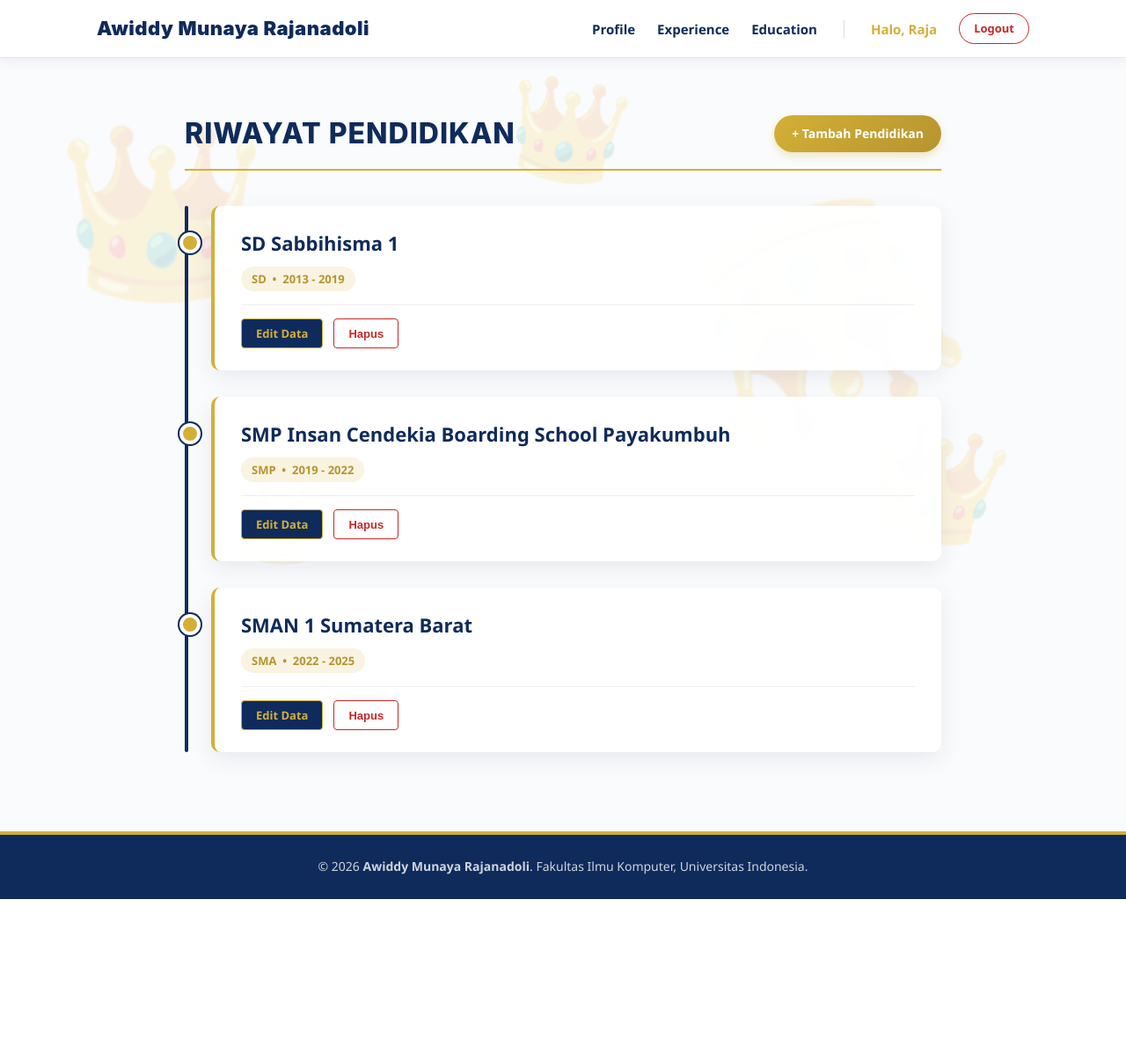
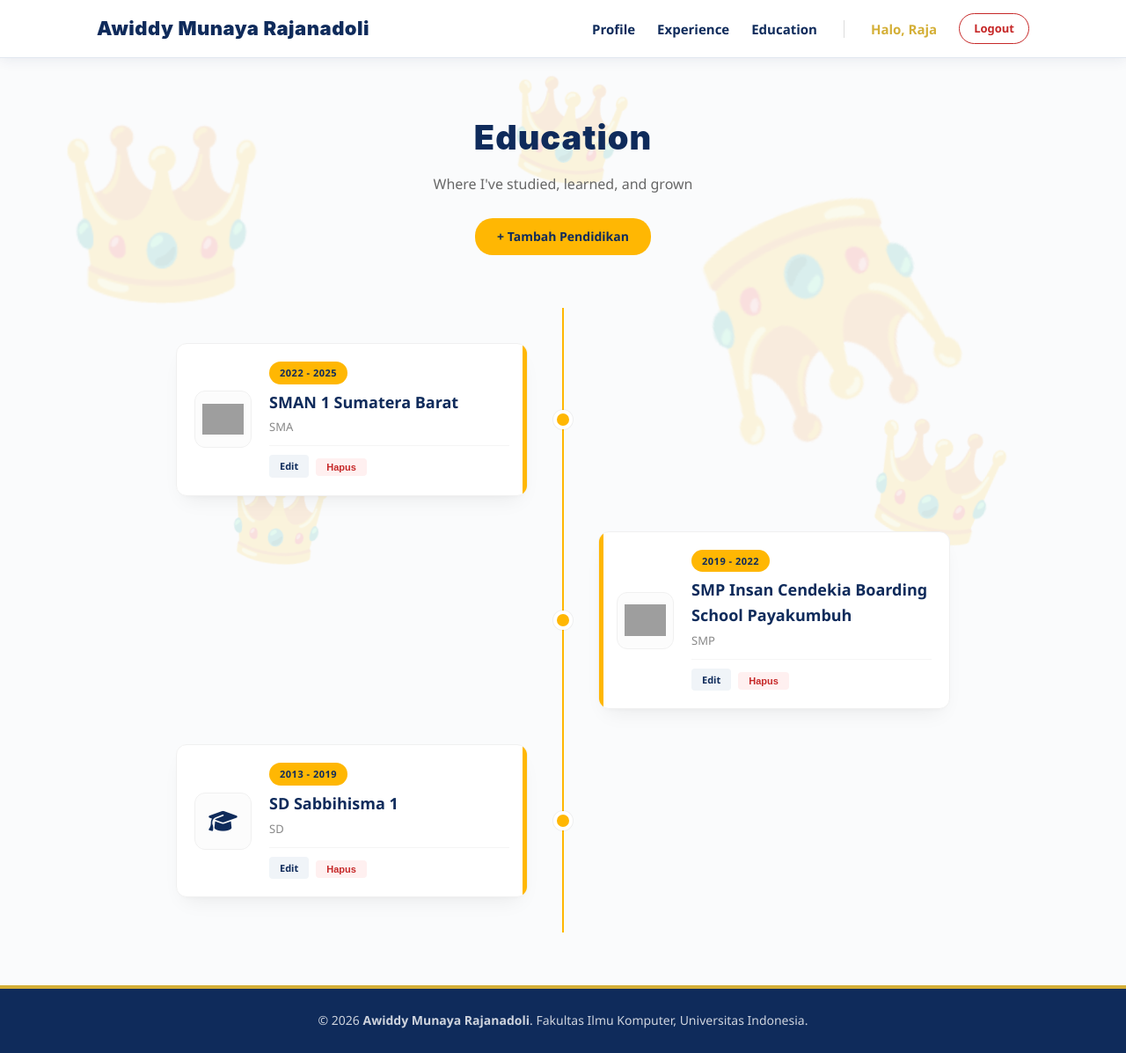
Before and after one commit to awiddymunaya/myportofolio, a Django app: page /education/ in a window 1280 px wide. Shown: the whole page at 88% size. Before the commit the page ends 1022 px from the top, so only its background shows below. Run offline with Django 5.2, Linux system fonts and the light colour scheme; a user stored in the database is signed in; data comes from the database, SQL or seed files in the repository; grey boxes are pictures that could not be loaded.

Commit message:
style: memperbarui tampilan education menjadi timeline zigzag horizontal yang elegan

```diff
--- a/main/views.py
+++ b/main/views.py
@@ -124,7 +124,10 @@ def get_educations_json(request):
     return HttpResponse(educations_json, content_type="application/json")
 
 def show_education(request):
-    educations = Education.objects.all()
+    # Tambahkan .order_by('-start_year') agar terurut dari tahun terbaru ke terlama
+    # Jika ingin dari SD ke SMA, gunakan .order_by('start_year') tanpa tanda minus
+    educations = Education.objects.all().order_by('-start_year')
+
     context = {
         'educations': educations,
         'name': "Awiddy Munaya Rajanadoli",
--- a/templates/education.html
+++ b/templates/education.html
@@ -3,166 +3,228 @@
 
 {% block meta %}
 <style>
-    /* Desain Elegan untuk Riwayat Pendidikan */
+    /* =========================================
+       TEMA ZIG-ZAG HORIZONTAL - AKSEN GARIS PRESISI
+       ========================================= */
     .edu-section {
         padding: 60px 20px;
-        max-width: 900px;
+        max-width: 1000px;
         margin: 0 auto;
+        font-family: 'Segoe UI', system-ui, -apple-system, sans-serif;
     }
 
     .edu-header-container {
-        display: flex;
-        justify-content: space-between;
-        align-items: center;
-        margin-bottom: 40px;
-        padding-bottom: 15px;
-        border-bottom: 2px solid #D4AF37; /* Garis emas di bawah judul */
+        text-align: center;
+        margin-bottom: 60px;
     }
 
     .edu-header-container h1 {
-        color: #0f2b5b; /* Royal Blue */
-        margin: 0;
-        font-size: 32px;
-        font-weight: 800;
-        text-transform: uppercase;
+        color: #0f2b5b;
+        margin: 0 0 10px 0;
+        font-size: 38px;
+        font-weight: 900;
         letter-spacing: 1px;
     }
 
-    /* Tombol Tambah Elegan */
-    .btn-add-gold {
-        padding: 10px 20px;
-        background: linear-gradient(135deg, #D4AF37, #B5952F);
-        color: white;
-        text-decoration: none;
-        border-radius: 30px; /* Bentuk pil */
-        font-weight: bold;
-        font-size: 14px;
-        box-shadow: 0 4px 10px rgba(212, 175, 55, 0.3);
-        transition: transform 0.2s, box-shadow 0.2s;
-    }
-    .btn-add-gold:hover {
-        transform: translateY(-2px);
-        box-shadow: 0 6px 15px rgba(212, 175, 55, 0.5);
+    .edu-subtitle {
+        color: #666;
+        font-size: 16px;
+        margin-bottom: 25px;
     }
 
-    /* Gaya Timeline */
-    .timeline {
+    .btn-add-gold {
+        display: inline-block;
+        padding: 10px 25px;
+        background: #ffb703;
+        color: #0f2b5b;
+        text-decoration: none;
+        border-radius: 20px;
+        font-weight: 800;
+        font-size: 14px;
+        transition: transform 0.2s;
+    }
+    .btn-add-gold:hover { transform: translateY(-2px); }
+
+    /* --- TIMELINE CONTAINER --- */
+    .royal-timeline {
         position: relative;
-        padding-left: 30px; /* Ruang untuk garis */
+        max-width: 100%;
+        margin: 0 auto;
+        padding: 20px 0;
     }
 
-    /* Garis vertikal timeline */
-    .timeline::before {
+    /* Garis Tengah */
+    .royal-timeline::after {
         content: '';
         position: absolute;
-        left: 0;
+        width: 2px;
+        background-color: #ffb703;
         top: 0;
         bottom: 0;
-        width: 4px;
-        background: #0f2b5b; /* Garis Royal Blue */
-        border-radius: 2px;
+        left: 50%;
+        margin-left: -1px;
     }
 
-    /* Kartu Pendidikan */
-    .edu-card {
+    /* --- TIMELINE ITEM --- */
+    .timeline-item {
+        padding: 20px 40px;
         position: relative;
-        background: rgba(255, 255, 255, 0.95);
-        padding: 25px 30px;
-        border-radius: 10px;
-        margin-bottom: 30px;
-        /* Bayangan Royal Blue lembut */
-        box-shadow: 0 8px 25px rgba(15, 43, 91, 0.08);
-        border-left: 4px solid #D4AF37; /* Aksen Emas di kiri kartu */
-        transition: transform 0.3s ease;
-    }
-    .edu-card:hover {
-        transform: translateX(5px);
+        width: 50%;
+        box-sizing: border-box;
     }
 
-    /* Titik Emas di garis timeline */
-    .edu-card::before {
+    .timeline-item:nth-child(odd) { left: 0; }
+    .timeline-item:nth-child(even) { left: 50%; }
+
+    /* Titik Pusat di Garis Tengah */
+    .timeline-item::after {
         content: '';
         position: absolute;
-        left: -40px; /* Posisikan tepat di atas garis biru */
-        top: 30px;
-        width: 16px;
-        height: 16px;
+        width: 14px;
+        height: 14px;
+        background-color: #ffb703;
+        border: 4px solid #fff;
         border-radius: 50%;
-        background-color: #D4AF37;
-        border: 4px solid white;
-        box-shadow: 0 0 0 2px #0f2b5b; /* Cincin luar biru */
+        top: 50%;
+        transform: translateY(-50%);
         z-index: 1;
+        box-shadow: 0 0 0 1px rgba(0,0,0,0.05);
     }
 
-    /* Teks di dalam kartu */
+    .timeline-item:nth-child(odd)::after { right: -11px; }
+    .timeline-item:nth-child(even)::after { left: -11px; }
+
+    /* --- KARTU PERSEGI PANJANG (HORIZONTAL) --- */
+    .timeline-card {
+        background-color: #ffffff;
+        border-radius: 12px;
+        padding: 20px;
+        box-shadow: 0 12px 24px -10px rgba(0, 0, 0, 0.08), 0 4px 6px -4px rgba(0, 0, 0, 0.04);
+        border: 1px solid #f0f0f0;
+        display: flex;
+        flex-direction: row;
+        align-items: center;
+        gap: 20px;
+        position: relative;
+        overflow: hidden;
+        width: 100%;
+        transition: transform 0.2s ease;
+    }
+
+    .timeline-card:hover { transform: translateY(-3px); }
+
+    /* --- LOGIKA POSISI GARIS AKSEN KUNING --- */
+    /* Kartu di SISIR KIRI (ganjil): Garis kuning di KANAN menghadap ke tengah */
+    .timeline-item:nth-child(odd) .timeline-card::after {
+        content: '';
+        position: absolute;
+        top: 0;
+        bottom: 0;
+        right: 0;
+        width: 5px;
+        background-color: #ffb703;
+    }
+
+    /* Kartu di SISI KANAN (genap): Garis kuning di KIRI menghadap ke tengah */
+    .timeline-item:nth-child(even) .timeline-card::after {
+        content: '';
+        position: absolute;
+        top: 0;
+        bottom: 0;
+        left: 0;
+        width: 5px;
+        background-color: #ffb703;
+    }
+
+    /* KOTAK LOGO KIRI */
+    .edu-logo-box {
+        width: 65px;
+        height: 65px;
+        flex-shrink: 0;
+        border-radius: 12px;
+        border: 1px solid #f0f0f0;
+        background: #fcfcfc;
+        display: flex;
+        align-items: center;
+        justify-content: center;
+        padding: 8px;
+        box-sizing: border-box;
+    }
+    .edu-logo-box img {
+        width: 100%;
+        height: 100%;
+        object-fit: contain;
+    }
+    .edu-logo-fallback {
+        color: #0f2b5b;
+        font-size: 26px;
+    }
+
+    /* KONTEN TEKS KANAN */
+    .edu-content {
+        display: flex;
+        flex-direction: column;
+        align-items: flex-start;
+        flex-grow: 1;
+        text-align: left;
+    }
+
+    .year-badge {
+        display: inline-block;
+        background-color: #ffb703;
+        color: #0f2b5b;
+        padding: 4px 12px;
+        border-radius: 14px;
+        font-size: 11px;
+        font-weight: 800;
+        margin-bottom: 6px;
+        letter-spacing: 0.5px;
+    }
+
     .edu-institution {
         color: #0f2b5b;
-        margin: 0 0 8px 0;
-        font-size: 22px;
-        font-weight: bold;
-    }
-    .edu-meta {
-        display: inline-block;
-        background-color: rgba(212, 175, 55, 0.15);
-        color: #B5952F; /* Emas gelap */
-        padding: 4px 12px;
-        border-radius: 20px;
-        font-size: 13px;
-        font-weight: bold;
-        margin-bottom: 15px;
-    }
-    .edu-desc {
-        color: #555;
-        line-height: 1.6;
-        margin-bottom: 20px;
+        margin: 0 0 4px 0;
+        font-size: 18px;
+        font-weight: 800;
     }
 
-    /* Container Tombol Aksi */
+    .edu-level {
+        color: #888;
+        font-size: 13px;
+        margin: 0;
+        font-weight: 400;
+    }
+
     .edu-actions {
         display: flex;
-        gap: 12px;
-        align-items: center;
-        border-top: 1px solid #eee;
-        padding-top: 15px;
+        gap: 8px;
+        margin-top: 10px;
+        padding-top: 10px;
+        border-top: 1px solid #f5f5f5;
+        width: 100%;
     }
-
-    /* Tombol Edit dan Hapus yang Seragam dan Rapi */
     .btn-action {
-        display: inline-flex;
-        align-items: center;
-        justify-content: center;
-        height: 34px;
-        padding: 0 16px;
+        padding: 4px 12px;
         border-radius: 4px;
-        font-size: 13px;
+        font-size: 11px;
         font-weight: bold;
         text-decoration: none;
-        box-sizing: border-box;
         cursor: pointer;
-        transition: opacity 0.2s;
+        border: none;
     }
-    .btn-action:hover {
-        opacity: 0.8;
-    }
-    .btn-edit {
-        background-color: #0f2b5b; /* Edit menggunakan Royal Blue */
-        color: #D4AF37; /* Teks Emas */
-        border: 1px solid #D4AF37;
-    }
-    .btn-delete {
-        background-color: transparent;
-        color: #c62828;
-        border: 1px solid #c62828;
-    }
+    .btn-edit { background-color: #f0f4f8; color: #0f2b5b; }
+    .btn-delete { background-color: #fff0f0; color: #c62828; }
 
-    .empty-state {
-        text-align: center;
-        padding: 50px;
-        background: rgba(255, 255, 255, 0.8);
-        border: 2px dashed #0f2b5b;
-        border-radius: 12px;
-        color: #0f2b5b;
-        font-weight: bold;
+    /* RESPONSIVITAS HP */
+    @media screen and (max-width: 768px) {
+        .royal-timeline::after { left: 24px; }
+        .timeline-item { width: 100%; padding-left: 55px; padding-right: 15px; }
+        .timeline-item:nth-child(even) { left: 0%; }
+        .timeline-item:nth-child(odd)::after,
+        .timeline-item:nth-child(even)::after { left: 16px; }
+        .timeline-card { padding: 15px; }
+        /* Di HP karena lurus ke kiri, garis kuning selalu di kiri */
+        .timeline-item:nth-child(odd) .timeline-card::after { right: auto; left: 0; }
     }
 </style>
 {% endblock meta %}
@@ -171,49 +233,56 @@
 <section class="edu-section">
 
     <div class="edu-header-container">
-        <h1>Riwayat Pendidikan</h1>
+        <h1>Education</h1>
+        <p class="edu-subtitle">Where I've studied, learned, and grown</p>
 
-        <!-- OTORISASI: Hanya Pemilik (Superuser) yang bisa Tambah Data -->
         {% if user.is_superuser %}
             <a href="{% url 'main:create_education' %}" class="btn-add-gold">+ Tambah Pendidikan</a>
         {% endif %}
     </div>
 
-    <div class="timeline">
+    <div class="royal-timeline">
         {% for edu in educations %}
-            <div class="edu-card">
-                <h2 class="edu-institution">{{ edu.institution_name }}</h2>
+            <div class="timeline-item">
+                <div class="timeline-card">
 
-                <div class="edu-meta">
-                    {{ edu.level }} &nbsp;&bull;&nbsp; {{ edu.start_year }} - {{ edu.end_year }}
+                    <div class="edu-logo-box">
+                        {% if "Insan Cendekia" in edu.institution_name %}
+                            <img src="#" alt="SMP" onerror="this.style.display='none'">
+                        {% elif "Sumatera Barat" in edu.institution_name %}
+                            <img src="#" alt="SMA" onerror="this.style.display='none'">
+                        {% elif "Indonesia" in edu.institution_name or "UI" in edu.institution_name %}
+                            <img src="#" alt="UI" onerror="this.style.display='none'">
+                        {% else %}
+                            <i class="fa-solid fa-graduation-cap edu-logo-fallback"></i>
+                        {% endif %}
                     </div>
 
-                {% if edu.description %}
-                    <p class="edu-desc">{{ edu.description }}</p>
-                {% endif %}
+                    <div class="edu-content">
+                        <div class="year-badge">
+                            {{ edu.start_year }} - {% if edu.end_year %}{{ edu.end_year }}{% else %}Present{% endif %}
+                        </div>
+                        <h3 class="edu-institution">{{ edu.institution_name }}</h3>
+                        <p class="edu-level">{{ edu.level }}</p>
 
-                <!-- OTORISASI: Hanya Pemilik atau Editor yang melihat kontainer aksi -->
                         {% if user.is_superuser or is_editor %}
                             <div class="edu-actions">
-
-                        <!-- Tombol Edit: Untuk Pemilik (Superuser) DAN Editor -->
-                        <a href="{% url 'main:update_education' edu.id %}" class="btn-action btn-edit">Edit Data</a>
-
-                        <!-- OTORISASI: Hanya Pemilik (Superuser) yang bisa Hapus Data -->
+                                <a href="{% url 'main:update_education' edu.id %}" class="btn-action btn-edit">Edit</a>
                                 {% if user.is_superuser %}
-                            <form method="POST" action="{% url 'main:delete_education' edu.id %}" style="margin: 0; display: inline-flex;">
+                                    <form method="POST" action="{% url 'main:delete_education' edu.id %}" style="margin: 0;">
                                         {% csrf_token %}
-                                <button type="submit" class="btn-action btn-delete" onclick="return confirm('Yakin ingin menghapus riwayat pendidikan ini?')">Hapus</button>
+                                        <button type="submit" class="btn-action btn-delete" onclick="return confirm('Hapus riwayat ini?')">Hapus</button>
                                     </form>
                                 {% endif %}
-
                             </div>
                         {% endif %}
                     </div>
 
+                </div>
+            </div>
         {% empty %}
-            <div class="empty-state">
-                <p>Belum ada riwayat pendidikan yang tercatat dalam arsip kerajaan.</p>
+            <div style="text-align: center; padding: 40px; border: 1px solid #e0e0e0; border-radius: 12px; color: #888; grid-column: 1 / -1; background: white;">
+                <p>Belum ada riwayat pendidikan yang tercatat.</p>
             </div>
         {% endfor %}
     </div>
```
Lines whose indentation alone changed are shown as unchanged.
